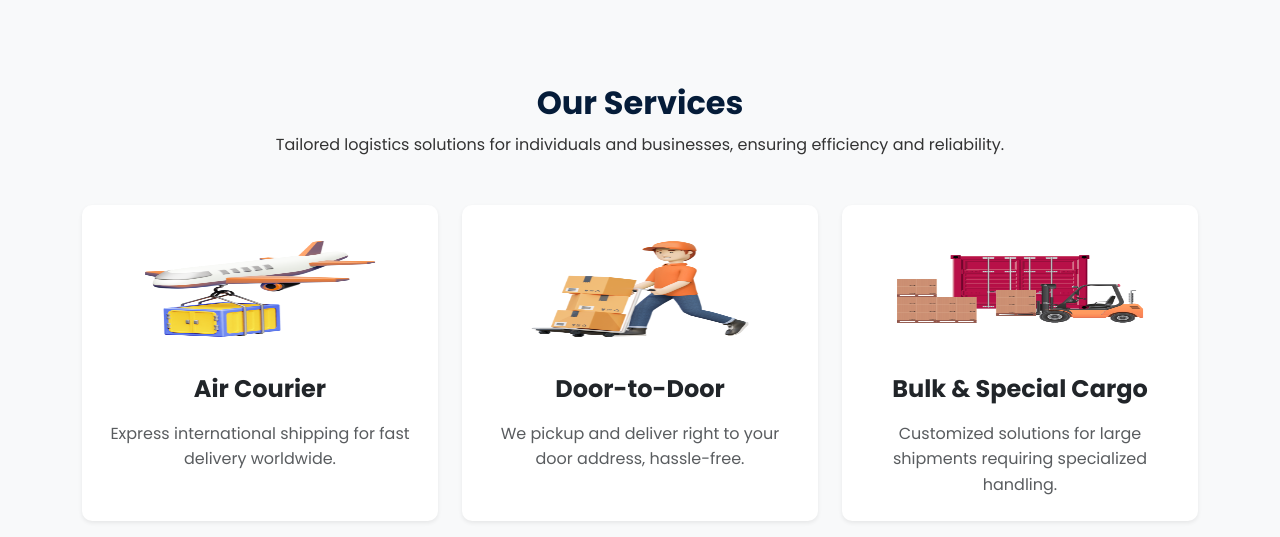
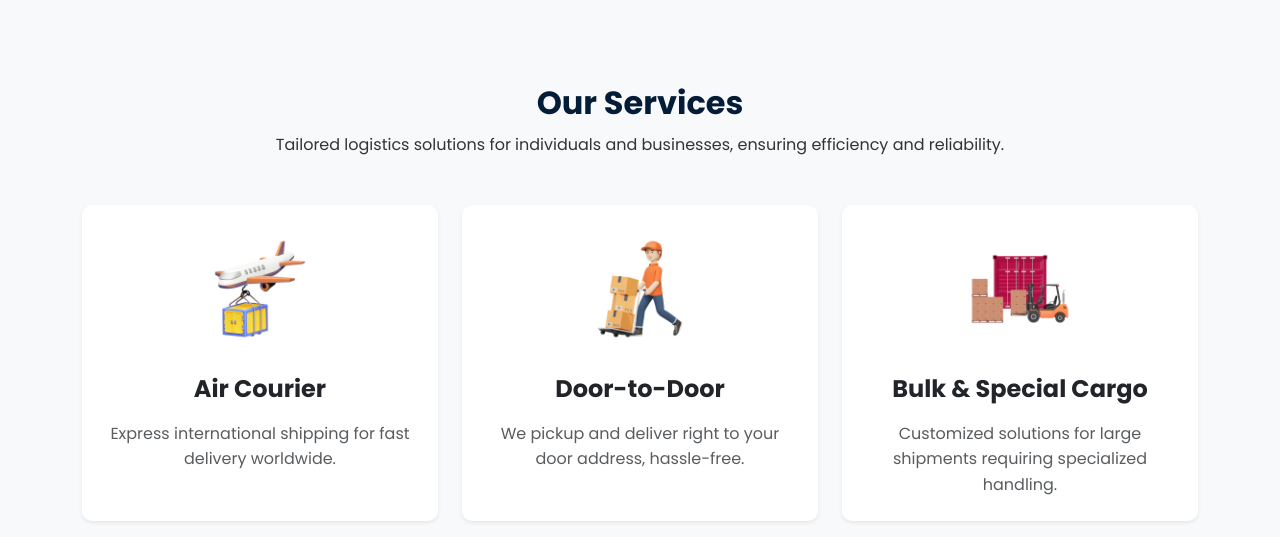
Before and after one commit to reloaded4k/BexoC, a Flask app: page / in a window 1280 px wide. Shown: the part 1100-1637 px from the top of the page. Run offline with Flask 3, Linux system fonts and the light colour scheme; some libraries are stand-ins or nearby versions.

Commit message:
Update service images on the homepage to clearly show service offerings
Updates service images in index.html and adds new service image assets to the /static/images/services/ directory.

Replit-Commit-Author: Agent
Replit-Commit-Session-Id: 46e6e674-6c34-4854-91d9-7e97711d2fb9
Replit-Commit-Screenshot-Url: https://storage.googleapis.com/screenshot-production-us-central1/576b8c06-e46c-40cf-b31b-17ac9001f488/673a2732-162e-4aa4-8d69-d997c248f458.jpg

```diff
--- a/templates/index.html
+++ b/templates/index.html
@@ -292,7 +292,7 @@
                 <div class="card h-100 border-0 shadow-sm">
                     <div class="card-body text-center p-4">
                         <div class="mb-4">
-                            <img src="{{ url_for('static', filename='images/icons/service-air.png') }}" alt="Air Courier Service" style="height: 120px;">
+                            <img src="{{ url_for('static', filename='images/services/air-courier.png') }}" alt="Air Courier Service" width="120" height="120" class="img-fluid" style="object-fit: contain;">
                         </div>
                         <h4 class="card-title mb-3 fw-bold">Air Courier</h4>
                         <p class="card-text text-muted">Express international shipping for fast delivery worldwide.</p>
@@ -304,7 +304,7 @@
                 <div class="card h-100 border-0 shadow-sm">
                     <div class="card-body text-center p-4">
                         <div class="mb-4">
-                            <img src="{{ url_for('static', filename='images/icons/service-door.png') }}" alt="Door to Door Service" style="height: 120px;">
+                            <img src="{{ url_for('static', filename='images/services/door-to-door.png') }}" alt="Door to Door Service" width="120" height="120" class="img-fluid" style="object-fit: contain;">
                         </div>
                         <h4 class="card-title mb-3 fw-bold">Door-to-Door</h4>
                         <p class="card-text text-muted">We pickup and deliver right to your door address, hassle-free.</p>
@@ -316,7 +316,7 @@
                 <div class="card h-100 border-0 shadow-sm">
                     <div class="card-body text-center p-4">
                         <div class="mb-4">
-                            <img src="{{ url_for('static', filename='images/icons/service-bulk.png') }}" alt="Bulk & Special Cargo Service" style="height: 120px;">
+                            <img src="{{ url_for('static', filename='images/services/bulk-cargo.png') }}" alt="Bulk & Special Cargo Service" width="120" height="120" class="img-fluid" style="object-fit: contain;">
                         </div>
                         <h4 class="card-title mb-3 fw-bold">Bulk & Special Cargo</h4>
                         <p class="card-text text-muted">Customized solutions for large shipments requiring specialized handling.</p>
```
Also changed, not shown: static/images/services/air-courier.png (added), static/images/services/bulk-cargo.png (added), static/images/services/door-to-door.png (added).
